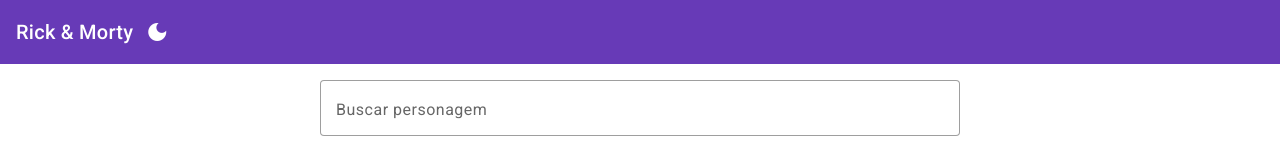
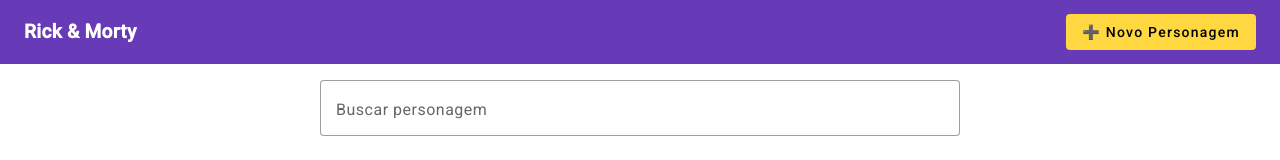
Before and after one commit to devduart/angular-challenge, an Angular app: page /characters in a window 1280 px wide. Shown: the top 160 px of the page. Built offline with nearby package versions, Linux system fonts and the light colour scheme; no server answers.

Commit message:
refactor(header): move toolbar to HeaderComponent and add 'Novo Personagem' button

```diff
--- a/src/app/app.component.html
+++ b/src/app/app.component.html
@@ -1,9 +1,4 @@
-<mat-toolbar color="primary" class="d-flex justify-content-between align-items-center">
-  <span class="fs-5 fw-bold">Rick & Morty</span>
-  <button mat-icon-button (click)="toggleTheme()">
-    <mat-icon>{{ dark() ? 'dark_mode' : 'light_mode' }}</mat-icon>
-  </button>
-</mat-toolbar>
+<app-header></app-header>
 
 <main class="p-3">
   <router-outlet></router-outlet>
--- a/src/app/app.component.ts
+++ b/src/app/app.component.ts
@@ -1,22 +1,15 @@
-import { Component, signal } from '@angular/core';
+import { Component, effect, signal, viewChild } from '@angular/core';
 import { RouterOutlet } from '@angular/router';
-import { MatToolbarModule } from '@angular/material/toolbar';
-import { MatIconModule } from '@angular/material/icon';
-import { MatButtonModule } from '@angular/material/button';
-import { NgClass } from '@angular/common';
+import { HeaderComponent } from './shared/components/header/header.component';
+
 
 @Component({
   selector: 'app-root',
   standalone: true,
-  imports: [RouterOutlet, MatToolbarModule, MatIconModule, MatButtonModule, NgClass],
+  imports: [RouterOutlet, HeaderComponent],
   templateUrl: './app.component.html',
   styleUrls: ['./app.component.scss']
 })
 export class AppComponent {
-  dark = signal(true);
-
-  toggleTheme() {
-    this.dark.update((v) => !v);
-    document.body.classList.toggle('dark-theme', this.dark());
-  }
+  header = viewChild(HeaderComponent);
 }
--- /dev/null
+++ b/src/app/shared/components/header/header.component.html
@@ -0,0 +1,10 @@
+<mat-toolbar color="primary" class="toolbar">
+  <span class="title">Rick & Morty</span>
+
+  <div class="actions">
+    <button mat-flat-button color="accent" (click)="openCreateDialog()">
+      ➕ Novo Personagem
+    </button>
+
+  </div>
+</mat-toolbar>
--- /dev/null
+++ b/src/app/shared/components/header/header.component.scss
@@ -0,0 +1,23 @@
+.toolbar {
+  display: flex;
+  justify-content: space-between;
+  align-items: center;
+  padding: 0 1.5rem;
+  height: 4rem;
+}
+
+.title {
+  font-size: 1.2rem;
+  font-weight: 600;
+}
+
+.actions {
+  display: flex;
+  align-items: center;
+  gap: 1rem;
+}
+
+button[mat-flat-button] {
+  font-weight: 500;
+  text-transform: none;
+}
--- /dev/null
+++ b/src/app/shared/components/header/header.component.ts
@@ -0,0 +1,31 @@
+import { Component, inject, signal } from '@angular/core';
+import { MatToolbarModule } from '@angular/material/toolbar';
+import { MatIconModule } from '@angular/material/icon';
+import { MatButtonModule } from '@angular/material/button';
+import { MatDialog } from '@angular/material/dialog';
+import { CharacterCreateComponent } from '../../../features/characters/create/character-create.component';
+
+@Component({
+  selector: 'app-header',
+  standalone: true,
+  imports: [MatToolbarModule, MatIconModule, MatButtonModule],
+  templateUrl: './header.component.html',
+  styleUrls: ['./header.component.scss'],
+})
+export class HeaderComponent {
+  readonly dark = signal(false);
+
+  private readonly dialog = inject(MatDialog);
+
+  toggleTheme() {
+    this.dark.update(d => !d);
+  }
+
+  openCreateDialog() {
+    this.dialog.open(CharacterCreateComponent, {
+      width: '32rem',
+      enterAnimationDuration: '200ms',
+      exitAnimationDuration: '150ms',
+    });
+  }
+}
```
